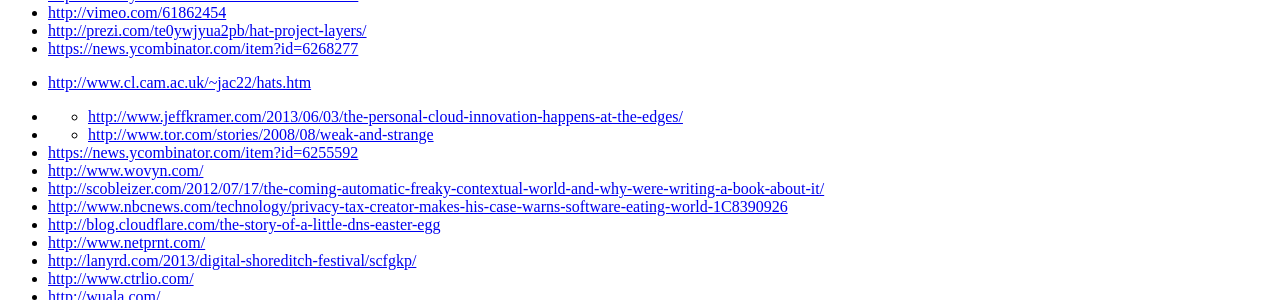
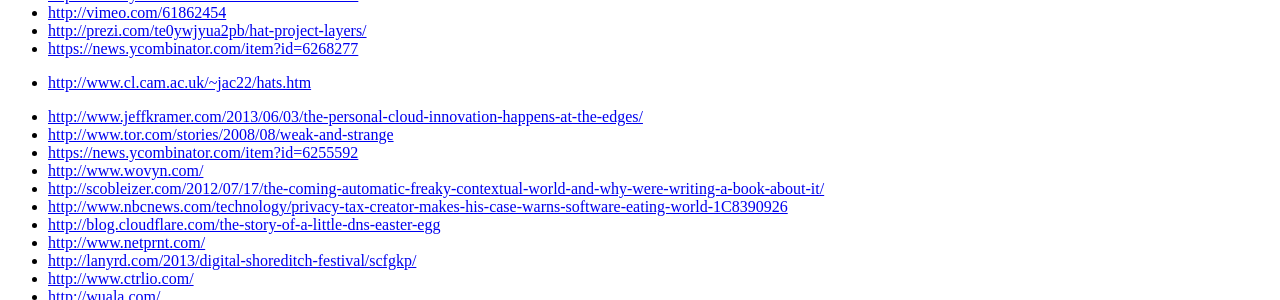
Before and after one commit to nymote/nymote.github.io, a Jekyll site: the page built from links/index.md, in a window 1280 px wide. Shown: the part 1258-1558 px from the top of the page. Built offline with Jekyll 4.4.1, drawn with Linux system fonts in a browser that asks for light colours; nearby versions of some CDN libraries; library files that are not in the unit come from our copies; comment, search, counter and statistics services are not loaded.

Commit message:
fix formatting

```diff
--- a/links/index.md
+++ b/links/index.md
@@ -83,8 +83,8 @@
 - [https://news.ycombinator.com/item?id=6268277](https://news.ycombinator.com/item?id=6268277)
 - [http://www.cl.cam.ac.uk/~jac22/hats.htm](http://www.cl.cam.ac.uk/~jac22/hats.htm)
 
-- - [http://www.jeffkramer.com/2013/06/03/the-personal-cloud-innovation-happens-at-the-edges/](http://www.jeffkramer.com/2013/06/03/the-personal-cloud-innovation-happens-at-the-edges/)
-- - [http://www.tor.com/stories/2008/08/weak-and-strange](http://www.tor.com/stories/2008/08/weak-and-strange)
+- [http://www.jeffkramer.com/2013/06/03/the-personal-cloud-innovation-happens-at-the-edges/](http://www.jeffkramer.com/2013/06/03/the-personal-cloud-innovation-happens-at-the-edges/)
+- [http://www.tor.com/stories/2008/08/weak-and-strange](http://www.tor.com/stories/2008/08/weak-and-strange)
 - [https://news.ycombinator.com/item?id=6255592](https://news.ycombinator.com/item?id=6255592)
 - [http://www.wovyn.com/](http://www.wovyn.com/)
 - [http://scobleizer.com/2012/07/17/the-coming-automatic-freaky-contextual-world-and-why-were-writing-a-book-about-it/](http://scobleizer.com/2012/07/17/the-coming-automatic-freaky-contextual-world-and-why-were-writing-a-book-about-it/)
```
